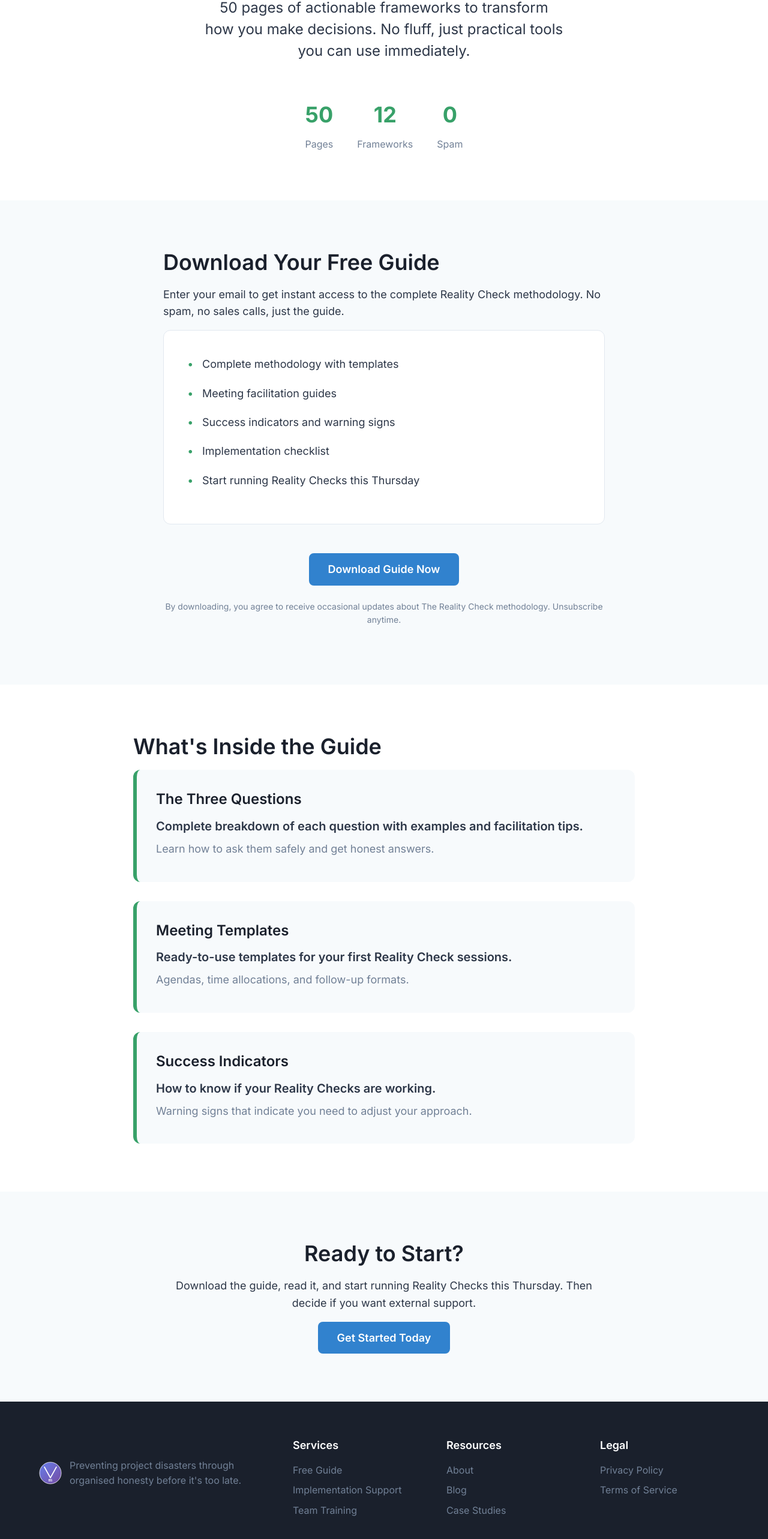
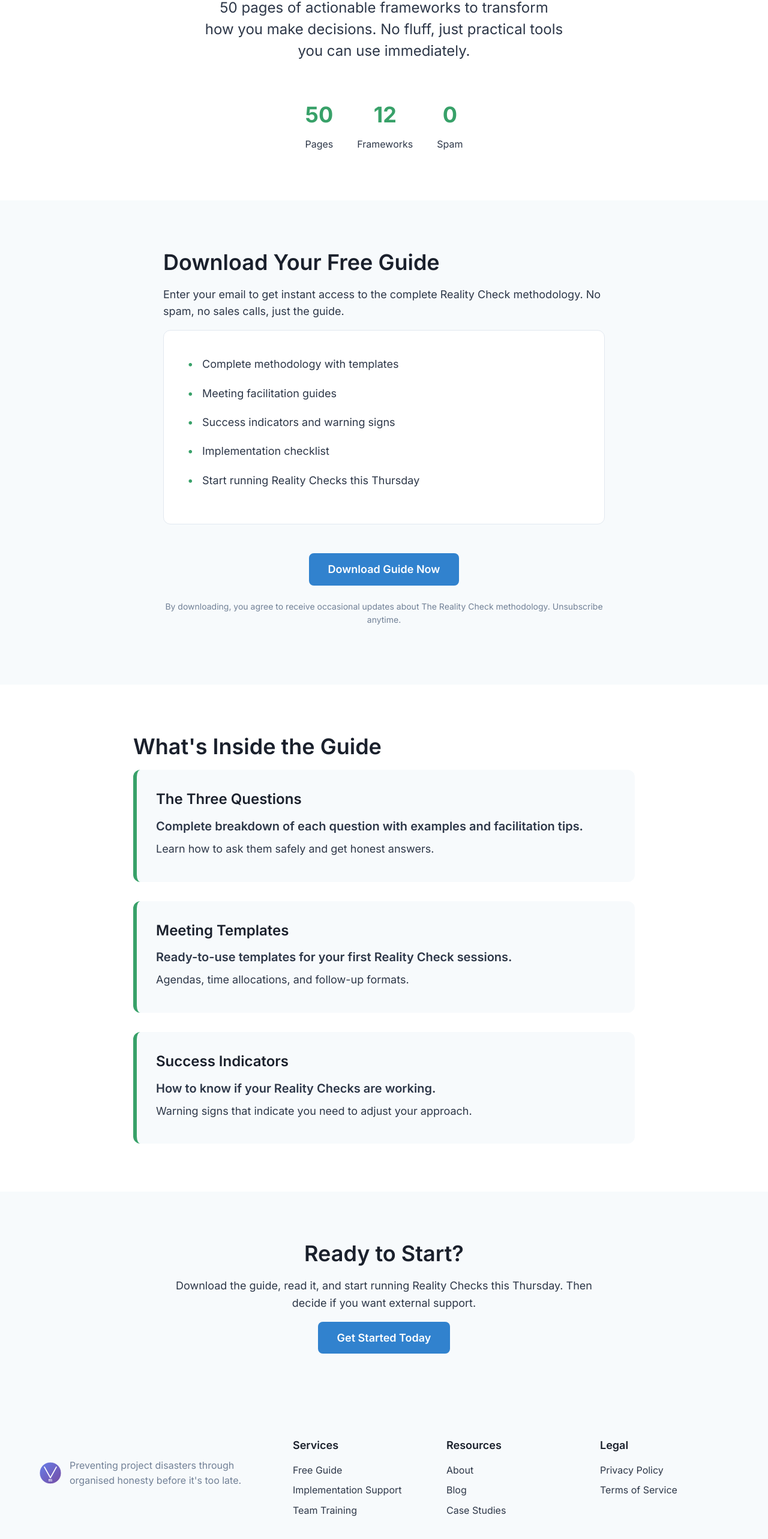
Before and after one commit to teqforge/veritasBS, a website: page web/guide.html in a window 1280 px wide. Shown: the part 207-2772 px from the top of the page at 60% size. Drawn offline with Linux system fonts and the light colour scheme.

Commit message:
Fix contrast issues: Improve readability across all text elements
- Changed footer from dark background to light background
- Updated all light text colors to primary text color for better contrast
- Fixed stat labels, question card descriptions, and service features
- Ensured all text meets WCAG contrast requirements
- Maintained clean, clinical design while maximizing readability

```diff
--- a/web/assets/style.css
+++ b/web/assets/style.css
@@ -52,7 +52,7 @@ body {
     position: absolute;
     top: -40px;
     left: 6px;
-    background: var(--primary-dark);
+    background: var(--accent-blue);
     color: var(--bg-white);
     padding: 8px;
     text-decoration: none;
@@ -295,7 +295,7 @@ p {
 }
 
 .stat-label {
-    color: var(--primary-light);
+    color: var(--primary-text);
     font-size: 16px;
 }
 
@@ -457,7 +457,7 @@ section {
 .question-card p:last-child {
     font-size: 18px;
     font-weight: 400;
-    color: var(--primary-light);
+    color: var(--primary-text);
     text-align: left;
 }
 
@@ -512,7 +512,7 @@ section {
 
 .service-features {
     list-style: none;
-    color: var(--primary-light);
+    color: var(--primary-text);
     margin-bottom: 32px;
     text-align: left;
 }
@@ -537,8 +537,8 @@ section {
 
 /* ===== FOOTER ===== */
 .footer {
-    background: var(--primary-dark);
-    color: var(--bg-white);
+    background: var(--bg-light);
+    color: var(--primary-text);
     padding: 60px 0 30px;
 }
 
@@ -576,7 +576,7 @@ section {
 }
 
 .footer-section h3 {
-    color: var(--bg-white);
+    color: var(--primary-dark);
     margin-bottom: 16px;
     font-size: 18px;
 }
@@ -590,13 +590,13 @@ section {
 }
 
 .footer-section a {
-    color: var(--primary-light);
+    color: var(--primary-text);
     text-decoration: none;
     transition: color 0.3s ease;
 }
 
 .footer-section a:hover {
-    color: var(--bg-white);
+    color: var(--accent-blue);
 }
 
 .footer-bottom {
@@ -604,7 +604,7 @@ section {
     margin-top: 40px;
     padding-top: 30px;
     text-align: center;
-    color: var(--primary-light);
+    color: var(--primary-text);
     font-size: 14px;
 }
 
```
